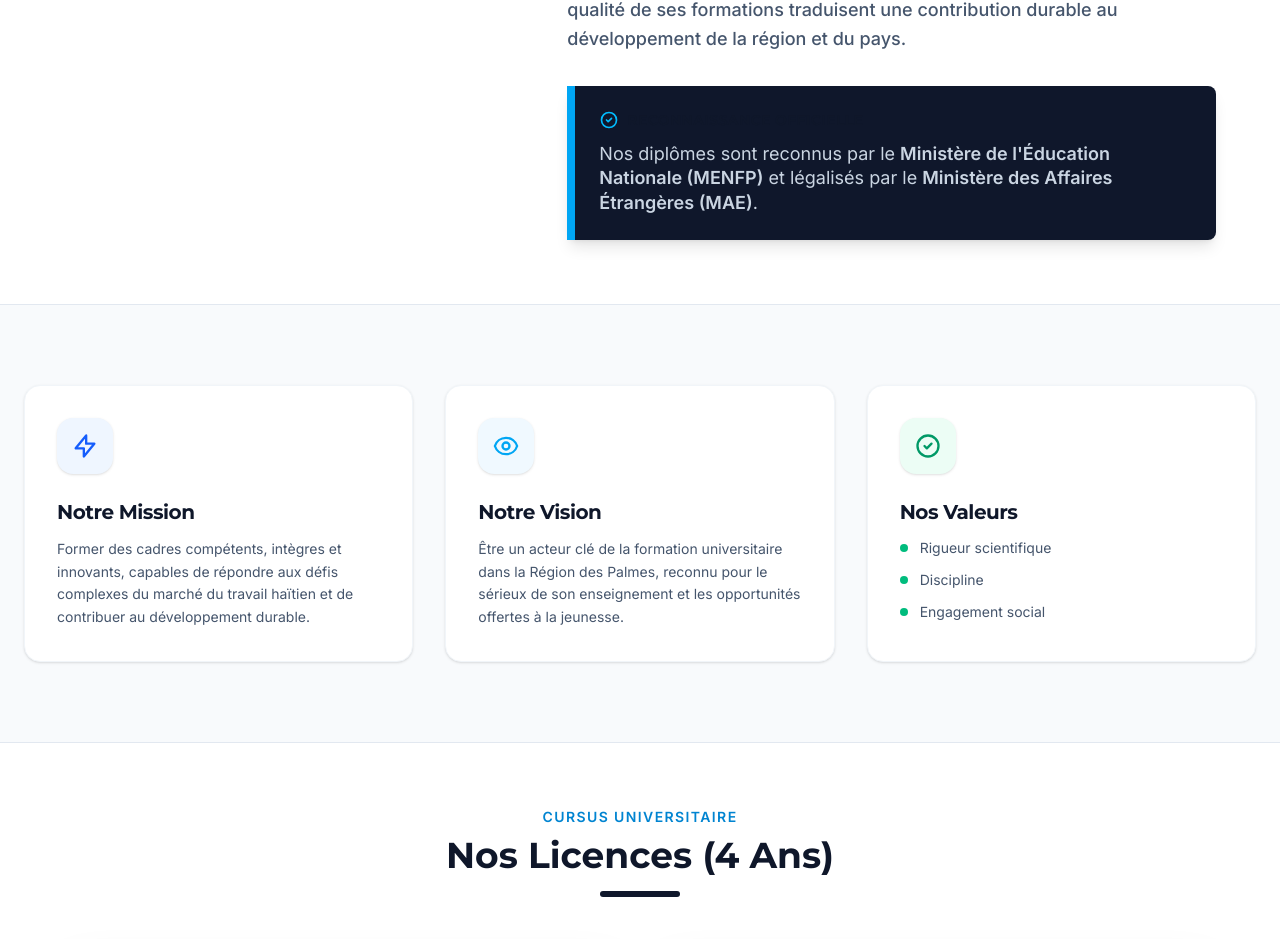
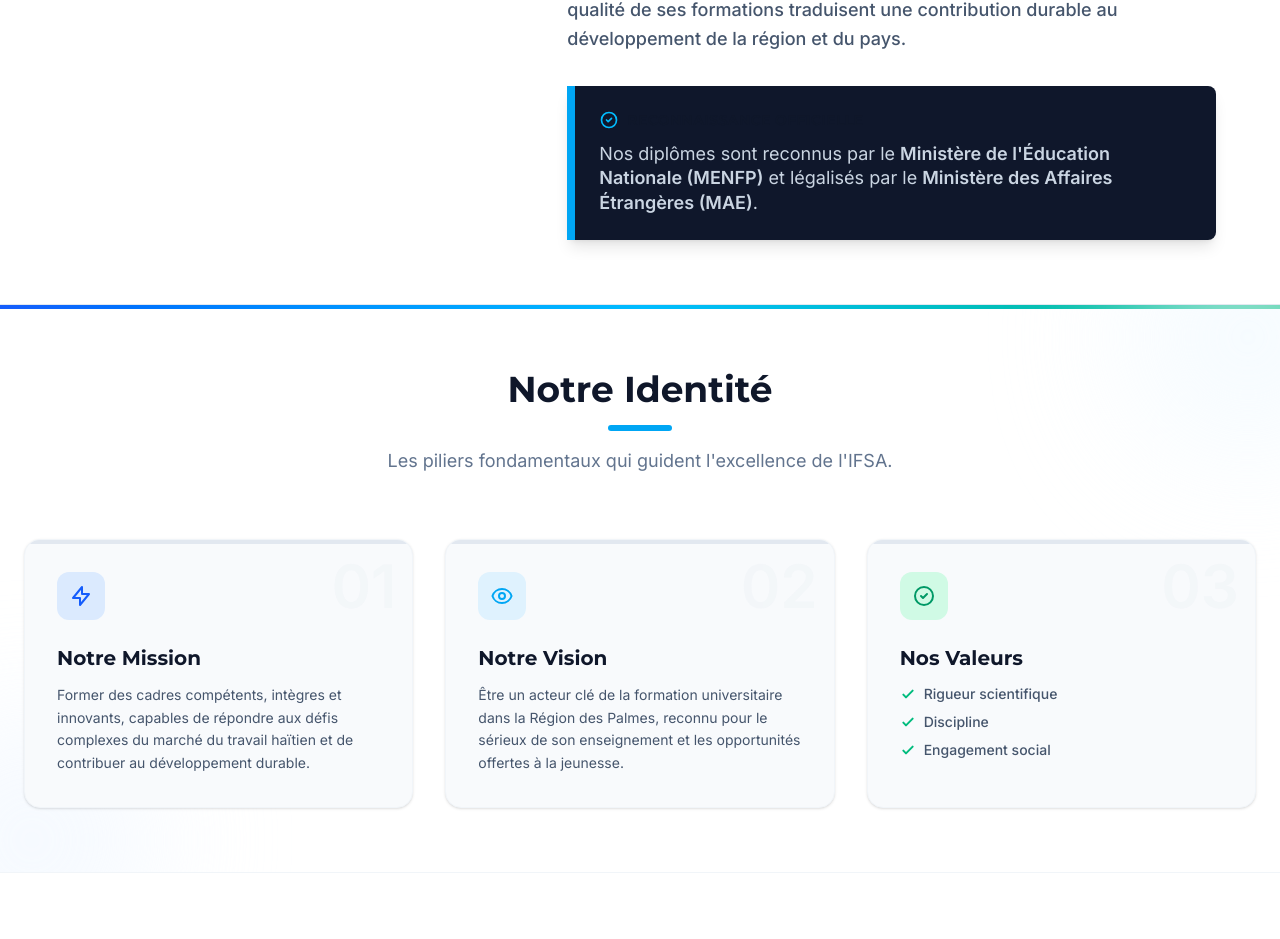
Before and after one commit to EDO-create/IFSA-admissiom, a Django app: page / in a window 1280 px wide. Shown: the part 1633-2572 px from the top of the page. Run offline with Django 5.2, Linux system fonts and the light colour scheme.

Commit message:
Update index.html

```diff
--- a/form/templates/index.html
+++ b/form/templates/index.html
@@ -339,103 +339,85 @@
                 </div>
             </section>
 
-            <!-- Identité Institutionnelle (Mission / Vision / Valeurs) -->
-<section class="py-12 md:py-20 bg-slate-50 border-b border-slate-200">
-    <div class="container mx-auto px-4 md:px-6">
+<!-- Identité Institutionnelle (Design Premium & Responsive) -->
+<section class="py-16 bg-white relative overflow-hidden border-b border-slate-100">
+    <!-- Fond décoratif subtil -->
+    <div class="absolute top-0 left-0 w-full h-1 bg-gradient-to-r from-blue-600 via-sky-400 to-emerald-500"></div>
+    <div class="absolute -top-24 -right-24 w-64 h-64 bg-sky-50 rounded-full blur-3xl opacity-60 pointer-events-none"></div>
+    <div class="absolute -bottom-24 -left-24 w-64 h-64 bg-blue-50 rounded-full blur-3xl opacity-60 pointer-events-none"></div>
 
-        <!-- ================= VERSION PC (Grid 3 colonnes) ================= -->
-        <div class="hidden md:grid md:grid-cols-3 gap-8">
+    <div class="container mx-auto px-6 relative z-10">
 
-            <!-- Carte Mission -->
-            <div class="bg-white p-8 rounded-2xl shadow-sm border border-slate-100 hover:shadow-xl hover:border-blue-200 hover:-translate-y-2 transition-all duration-300 group">
-                <div class="w-14 h-14 bg-blue-50 rounded-2xl flex items-center justify-center mb-6 text-blue-600 group-hover:scale-110 transition duration-300 shadow-sm">
-                    <svg class="w-7 h-7" fill="none" stroke="currentColor" viewBox="0 0 24 24"><path stroke-linecap="round" stroke-linejoin="round" stroke-width="2" d="M13 10V3L4 14h7v7l9-11h-7z"></path></svg>
+        <div class="text-center mb-12 md:mb-16">
+            <h2 class="text-3xl md:text-4xl font-bold text-slate-900 font-heading mb-4">Notre Identité</h2>
+            <div class="w-16 h-1.5 bg-sky-500 mx-auto rounded-full"></div>
+            <p class="text-slate-500 mt-4 max-w-2xl mx-auto text-lg">Les piliers fondamentaux qui guident l'excellence de l'IFSA.</p>
+        </div>
+
+        <div class="grid grid-cols-1 md:grid-cols-3 gap-8">
+
+            <!-- Carte MISSION (Bleu Royal) -->
+            <div class="group bg-slate-50 rounded-2xl p-6 md:p-8 border border-slate-100 shadow-sm hover:shadow-2xl hover:bg-white transition-all duration-300 relative overflow-hidden hover:-translate-y-2">
+                <div class="absolute top-0 left-0 w-full h-1 bg-slate-200 group-hover:bg-blue-600 transition-all duration-500"></div>
+
+                <div class="flex items-center justify-between mb-6">
+                    <div class="w-12 h-12 rounded-xl bg-blue-100 text-blue-600 flex items-center justify-center group-hover:scale-110 transition duration-300">
+                        <svg class="w-6 h-6" fill="none" stroke="currentColor" viewBox="0 0 24 24"><path stroke-linecap="round" stroke-linejoin="round" stroke-width="2" d="M13 10V3L4 14h7v7l9-11h-7z"></path></svg>
+                    </div>
+                    <span class="text-6xl font-black text-slate-200 opacity-20 group-hover:opacity-10 transition font-heading absolute right-4 top-4 select-none">01</span>
                 </div>
-                <h3 class="text-xl font-bold text-slate-900 mb-3 tracking-tight">Notre Mission</h3>
-                <p class="text-slate-600 leading-relaxed text-sm">
+
+                <h3 class="text-xl font-bold text-slate-900 mb-3 group-hover:text-blue-700 transition">Notre Mission</h3>
+                <p class="text-slate-600 text-sm leading-relaxed">
                     Former des cadres compétents, intègres et innovants, capables de répondre aux défis complexes du marché du travail haïtien et de contribuer au développement durable.
                 </p>
             </div>
 
-            <!-- Carte Vision -->
-            <div class="bg-white p-8 rounded-2xl shadow-sm border border-slate-100 hover:shadow-xl hover:border-sky-200 hover:-translate-y-2 transition-all duration-300 group">
-                <div class="w-14 h-14 bg-sky-50 rounded-2xl flex items-center justify-center mb-6 text-sky-500 group-hover:scale-110 transition duration-300 shadow-sm">
-                    <svg class="w-7 h-7" fill="none" stroke="currentColor" viewBox="0 0 24 24"><path stroke-linecap="round" stroke-linejoin="round" stroke-width="2" d="M15 12a3 3 0 11-6 0 3 3 0 016 0z"></path><path stroke-linecap="round" stroke-linejoin="round" stroke-width="2" d="M2.458 12C3.732 7.943 7.523 5 12 5c4.478 0 8.268 2.943 9.542 7-1.274 4.057-5.064 7-9.542 7-4.477 0-8.268-2.943-9.542-7z"></path></svg>
+            <!-- Carte VISION (Bleu Ciel) -->
+            <div class="group bg-slate-50 rounded-2xl p-6 md:p-8 border border-slate-100 shadow-sm hover:shadow-2xl hover:bg-white transition-all duration-300 relative overflow-hidden hover:-translate-y-2">
+                <div class="absolute top-0 left-0 w-full h-1 bg-slate-200 group-hover:bg-sky-400 transition-all duration-500"></div>
+
+                <div class="flex items-center justify-between mb-6">
+                    <div class="w-12 h-12 rounded-xl bg-sky-100 text-sky-500 flex items-center justify-center group-hover:scale-110 transition duration-300">
+                        <svg class="w-6 h-6" fill="none" stroke="currentColor" viewBox="0 0 24 24"><path stroke-linecap="round" stroke-linejoin="round" stroke-width="2" d="M15 12a3 3 0 11-6 0 3 3 0 016 0z"></path><path stroke-linecap="round" stroke-linejoin="round" stroke-width="2" d="M2.458 12C3.732 7.943 7.523 5 12 5c4.478 0 8.268 2.943 9.542 7-1.274 4.057-5.064 7-9.542 7-4.477 0-8.268-2.943-9.542-7z"></path></svg>
+                    </div>
+                    <span class="text-6xl font-black text-slate-200 opacity-20 group-hover:opacity-10 transition font-heading absolute right-4 top-4 select-none">02</span>
                 </div>
-                <h3 class="text-xl font-bold text-slate-900 mb-3 tracking-tight">Notre Vision</h3>
-                <p class="text-slate-600 leading-relaxed text-sm">
+
+                <h3 class="text-xl font-bold text-slate-900 mb-3 group-hover:text-sky-500 transition">Notre Vision</h3>
+                <p class="text-slate-600 text-sm leading-relaxed">
                     Être un acteur clé de la formation universitaire dans la Région des Palmes, reconnu pour le sérieux de son enseignement et les opportunités offertes à la jeunesse.
                 </p>
             </div>
 
-            <!-- Carte Valeurs -->
-            <div class="bg-white p-8 rounded-2xl shadow-sm border border-slate-100 hover:shadow-xl hover:border-emerald-200 hover:-translate-y-2 transition-all duration-300 group">
-                <div class="w-14 h-14 bg-emerald-50 rounded-2xl flex items-center justify-center mb-6 text-emerald-600 group-hover:scale-110 transition duration-300 shadow-sm">
-                    <svg class="w-7 h-7" fill="none" stroke="currentColor" viewBox="0 0 24 24"><path stroke-linecap="round" stroke-linejoin="round" stroke-width="2" d="M9 12l2 2 4-4m6 2a9 9 0 11-18 0 9 9 0 0118 0z"></path></svg>
+            <!-- Carte VALEURS (Émeraude) -->
+            <div class="group bg-slate-50 rounded-2xl p-6 md:p-8 border border-slate-100 shadow-sm hover:shadow-2xl hover:bg-white transition-all duration-300 relative overflow-hidden hover:-translate-y-2">
+                <div class="absolute top-0 left-0 w-full h-1 bg-slate-200 group-hover:bg-emerald-500 transition-all duration-500"></div>
+
+                <div class="flex items-center justify-between mb-6">
+                    <div class="w-12 h-12 rounded-xl bg-emerald-100 text-emerald-600 flex items-center justify-center group-hover:scale-110 transition duration-300">
+                        <svg class="w-6 h-6" fill="none" stroke="currentColor" viewBox="0 0 24 24"><path stroke-linecap="round" stroke-linejoin="round" stroke-width="2" d="M9 12l2 2 4-4m6 2a9 9 0 11-18 0 9 9 0 0118 0z"></path></svg>
+                    </div>
+                    <span class="text-6xl font-black text-slate-200 opacity-20 group-hover:opacity-10 transition font-heading absolute right-4 top-4 select-none">03</span>
                 </div>
-                <h3 class="text-xl font-bold text-slate-900 mb-3 tracking-tight">Nos Valeurs</h3>
-                <ul class="space-y-3">
-                    <li class="flex items-center text-slate-600 text-sm"><span class="w-2 h-2 rounded-full bg-emerald-500 mr-3"></span>Rigueur scientifique</li>
-                    <li class="flex items-center text-slate-600 text-sm"><span class="w-2 h-2 rounded-full bg-emerald-500 mr-3"></span>Discipline</li>
-                    <li class="flex items-center text-slate-600 text-sm"><span class="w-2 h-2 rounded-full bg-emerald-500 mr-3"></span>Engagement social</li>
+
+                <h3 class="text-xl font-bold text-slate-900 mb-3 group-hover:text-emerald-600 transition">Nos Valeurs</h3>
+                <ul class="space-y-2">
+                    <li class="flex items-center text-slate-600 text-sm font-medium">
+                        <svg class="w-4 h-4 text-emerald-500 mr-2" fill="none" viewBox="0 0 24 24" stroke="currentColor"><path stroke-linecap="round" stroke-linejoin="round" stroke-width="3" d="M5 13l4 4L19 7"/></svg>
+                        Rigueur scientifique
+                    </li>
+                    <li class="flex items-center text-slate-600 text-sm font-medium">
+                        <svg class="w-4 h-4 text-emerald-500 mr-2" fill="none" viewBox="0 0 24 24" stroke="currentColor"><path stroke-linecap="round" stroke-linejoin="round" stroke-width="3" d="M5 13l4 4L19 7"/></svg>
+                        Discipline
+                    </li>
+                    <li class="flex items-center text-slate-600 text-sm font-medium">
+                        <svg class="w-4 h-4 text-emerald-500 mr-2" fill="none" viewBox="0 0 24 24" stroke="currentColor"><path stroke-linecap="round" stroke-linejoin="round" stroke-width="3" d="M5 13l4 4L19 7"/></svg>
+                        Engagement social
+                    </li>
                 </ul>
             </div>
-        </div>
 
-        <!-- ================= VERSION MOBILE (Compact Tabs) ================= -->
-        <div class="md:hidden max-w-sm mx-auto">
-            <div class="bg-white rounded-2xl shadow-lg border border-slate-100 overflow-hidden">
-
-                <!-- Header des Onglets (Style "Pill") -->
-                <div class="bg-slate-50 p-2 flex gap-1">
-                    <button onclick="switchTab('mission')" id="btn-mission" class="tab-btn flex-1 py-2 text-xs font-bold uppercase tracking-wide rounded-xl transition-all duration-200 bg-white text-blue-600 shadow-sm ring-1 ring-slate-200">
-                        Mission
-                    </button>
-                    <button onclick="switchTab('vision')" id="btn-vision" class="tab-btn flex-1 py-2 text-xs font-bold uppercase tracking-wide rounded-xl transition-all duration-200 text-slate-500 hover:bg-white/50">
-                        Vision
-                    </button>
-                    <button onclick="switchTab('valeurs')" id="btn-valeurs" class="tab-btn flex-1 py-2 text-xs font-bold uppercase tracking-wide rounded-xl transition-all duration-200 text-slate-500 hover:bg-white/50">
-                        Valeurs
-                    </button>
-                </div>
-
-                <!-- Contenu des Onglets -->
-                <div class="p-6 text-center min-h-[220px] flex flex-col justify-center items-center">
-
-                    <!-- Contenu Mission -->
-                    <div id="content-mission" class="tab-content animate-fade-in">
-                        <div class="w-12 h-12 bg-blue-50 rounded-full flex items-center justify-center mx-auto mb-4 text-blue-600">
-                            <svg class="w-6 h-6" fill="none" stroke="currentColor" viewBox="0 0 24 24"><path stroke-linecap="round" stroke-linejoin="round" stroke-width="2" d="M13 10V3L4 14h7v7l9-11h-7z"></path></svg>
-                        </div>
-                        <p class="text-slate-600 text-sm leading-relaxed">
-                            Former des cadres compétents et intègres pour répondre aux défis du marché haïtien et contribuer au développement durable.
-                        </p>
-                    </div>
-
-                    <!-- Contenu Vision (Caché par défaut) -->
-                    <div id="content-vision" class="tab-content hidden animate-fade-in">
-                        <div class="w-12 h-12 bg-sky-50 rounded-full flex items-center justify-center mx-auto mb-4 text-sky-500">
-                            <svg class="w-6 h-6" fill="none" stroke="currentColor" viewBox="0 0 24 24"><path stroke-linecap="round" stroke-linejoin="round" stroke-width="2" d="M15 12a3 3 0 11-6 0 3 3 0 016 0z"></path><path stroke-linecap="round" stroke-linejoin="round" stroke-width="2" d="M2.458 12C3.732 7.943 7.523 5 12 5c4.478 0 8.268 2.943 9.542 7-1.274 4.057-5.064 7-9.542 7-4.477 0-8.268-2.943-9.542-7z"></path></svg>
-                        </div>
-                        <p class="text-slate-600 text-sm leading-relaxed">
-                            Être la référence universitaire dans la Région des Palmes pour la qualité de l'enseignement et l'insertion professionnelle.
-                        </p>
-                    </div>
-
-                    <!-- Contenu Valeurs (Caché par défaut) -->
-                    <div id="content-valeurs" class="tab-content hidden animate-fade-in">
-                        <div class="w-12 h-12 bg-emerald-50 rounded-full flex items-center justify-center mx-auto mb-4 text-emerald-600">
-                            <svg class="w-6 h-6" fill="none" stroke="currentColor" viewBox="0 0 24 24"><path stroke-linecap="round" stroke-linejoin="round" stroke-width="2" d="M9 12l2 2 4-4m6 2a9 9 0 11-18 0 9 9 0 0118 0z"></path></svg>
-                        </div>
-                        <ul class="text-left inline-block space-y-2">
-                            <li class="flex items-center text-slate-600 text-sm"><span class="w-2 h-2 rounded-full bg-emerald-500 mr-3"></span>Rigueur scientifique</li>
-                            <li class="flex items-center text-slate-600 text-sm"><span class="w-2 h-2 rounded-full bg-emerald-500 mr-3"></span>Discipline</li>
-                            <li class="flex items-center text-slate-600 text-sm"><span class="w-2 h-2 rounded-full bg-emerald-500 mr-3"></span>Engagement social</li>
-                        </ul>
-                    </div>
-
-                </div>
-            </div>
         </div>
     </div>
 </section>
```
